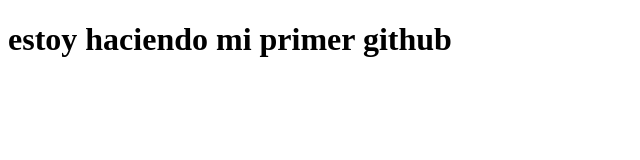
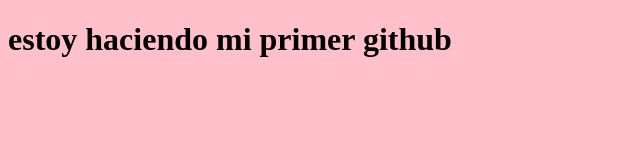
Before and after one commit to lmindan-CRN/2021agm4, a plain HTML site: page index.html in a window 1280 px wide. Shown: the whole page, without its empty margins (0-640 px from the left). Drawn offline with Linux system fonts and the light colour scheme.

Commit message:
Update index.html

```diff
--- a/index.html
+++ b/index.html
@@ -5,6 +5,7 @@
     <title>Mi primer github</title>
     <meta author="LAU-AGM4">
     <link rel="stylesheet" href="estils.css">
+    <body style="background-color: pink;"></body>
   </head>
 
   <body>
```
